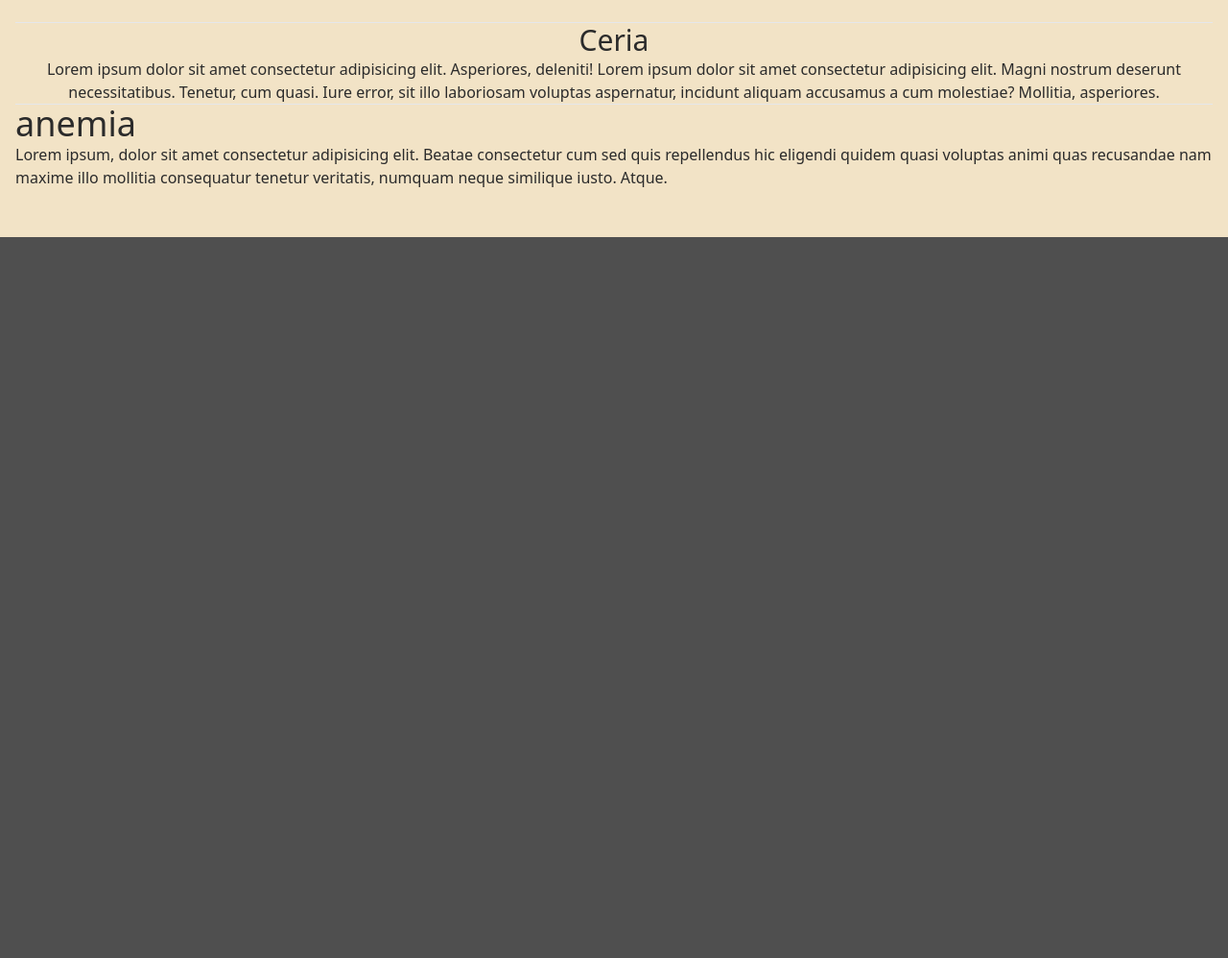
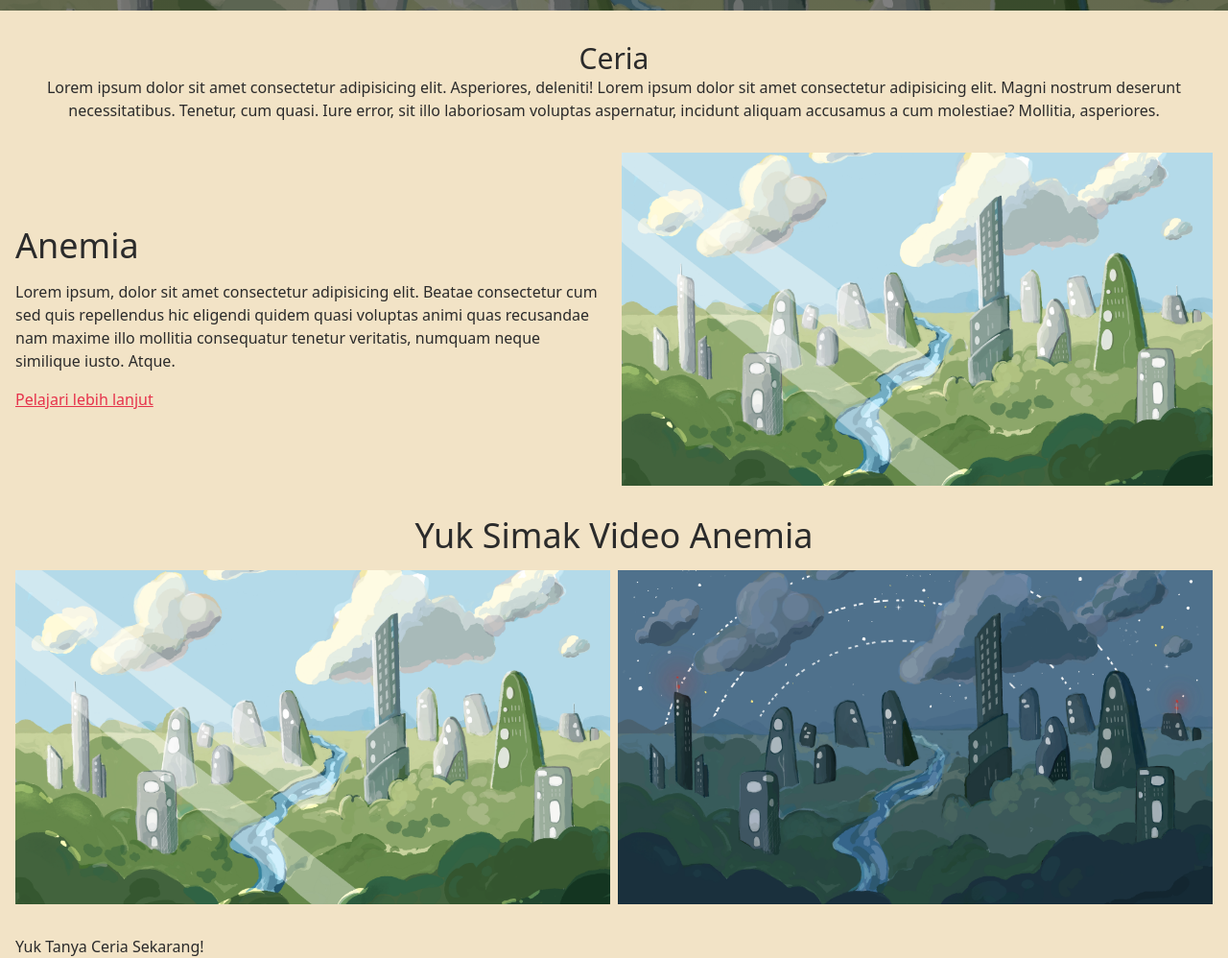
Before and after one commit to Krindog7337/genzea, a PHP site: page / in a window 1280 px wide. Shown: the part 553-1551 px from the top of the page at 96% size. Before the commit the page ends 800 px from the top, so only its background shows below. Run offline with PHP 8.4, Linux system fonts and the light colour scheme; style sheets or scripts are compiled from the project's sources.

Commit message:
video section

```diff
--- a/css/style.css
+++ b/css/style.css
@@ -4,7 +4,7 @@
 
 .hero {
   height: 500px;
-  background-image:linear-gradient(rgba(0,0,0,0.5), rgba(0,0,0,0.5)), url('/assets/Screenshot\ from\ 2023-04-19\ 19-38-22.png');
+  background-image:linear-gradient(rgba(0,0,0,0.5), rgba(0,0,0,0.5)), url('/assets/f37-01-day.png');
   background-repeat: no-repeat;
   background-size: cover;
 }
--- a/index.html
+++ b/index.html
@@ -15,8 +15,8 @@
   <header>
     <div class="container mx-auto px-4">
       <div class="navigation-wrapper flex justify-between py-2">
-        <div class="icon w-12">
-          <img src="/assets/logo-ceria.png" alt="">
+        <div class="icon">
+          <img src="/assets/logo-ceria_main-logo.svg" alt="">
         </div>
         <nav class="flex">
           <ul class="flex flex-wrap items-center">
@@ -59,29 +59,46 @@
   </header>
   <main>
     <div class="container mx-auto px-4">
-      <br>
-      <hr>
-      <section class="ceria-definisi text-center ">
+      <div class="divider flex justify-center my-4">
+        <img src="/assets/line-divider.svg" alt="">
+      </div>
+      <section class="ceria-definisi text-center">
         <h1 class="text-3xl">Ceria</h1>
         <p>Lorem ipsum dolor sit amet consectetur adipisicing elit. Asperiores, deleniti! Lorem ipsum dolor sit amet
           consectetur adipisicing elit. Magni nostrum deserunt necessitatibus. Tenetur, cum quasi. Iure error, sit illo
           laboriosam voluptas aspernatur, incidunt aliquam accusamus a cum molestiae? Mollitia, asperiores.</p>
       </section>
-      <hr>
-    </div>
+      <div class="divider flex justify-center my-4">
+        <img src="/assets/line-divider.svg" alt="">
+      </div>
+      <section id="anemiaInfo" class="grid grid-cols-2 gap-4">
+        <div class="anemia-content flex flex-col justify-center">
+          <h1 class="text-4xl">Anemia</h1>
+          <p class="my-4">Lorem ipsum, dolor sit amet consectetur adipisicing elit. Beatae consectetur cum sed quis
+            repellendus hic
+            eligendi quidem quasi voluptas animi quas recusandae nam maxime illo mollitia consequatur tenetur veritatis,
+            numquam neque similique iusto. Atque.</p>
+            <a class="text-ceria-accent underline" href="/informasi.html">Pelajari lebih lanjut</a>
+        </div>
+        <div class="anemia-picture">
+          <img class="aspect-video object-cover" src="/assets/f37-01-day.png" alt="">
+        </div>
+      </section>
+      <section id="anemiaVideo" class="my-8">
+        <h1 class="text-4xl text-center">Yuk Simak Video Anemia</h1>
+        <div class="video-anemia__grid grid grid-cols-2 gap-2 my-4">
+          <div class="video">
+            <img class="aspect-video object-cover" src="/assets/f37-01-day.png" alt="">
+          </div>
+          <div class="video">
+            <img class="aspect-video object-cover" src="/assets/f37-01-night.png" alt="">
+          </div>
+        </div>
+      </section>
+      <section id="ceriaTanya">
+        <h1>Yuk Tanya Ceria Sekarang!</h1>
 
-    <div class="container mx-auto px-4">
-
-      <div class="anemia">
-        <img src="" alt="">
-        <h1 class="text-4xl">anemia</h1>
-        <p>Lorem ipsum, dolor sit amet consectetur adipisicing elit. Beatae consectetur cum sed quis repellendus hic
-          eligendi quidem quasi voluptas animi quas recusandae nam maxime illo mollitia consequatur tenetur veritatis,
-          numquam neque similique iusto. Atque.</p>
-      </div>
-
-
-    </div>
+      </section>
   </main>
   <footer>
 
```
Also changed, not shown: assets/f37-01-day.png (added), assets/f37-01-night.png (added), css/tailwind.css.
